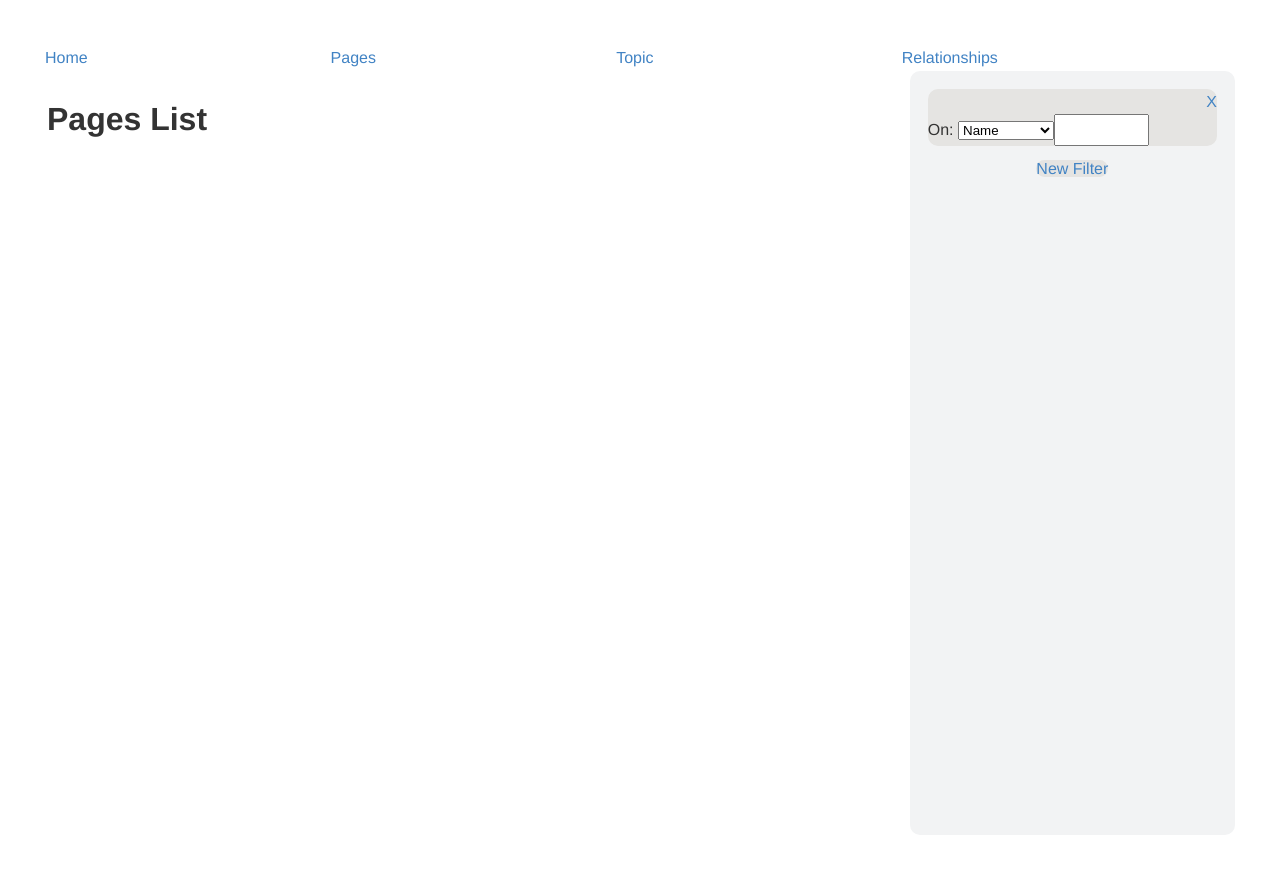
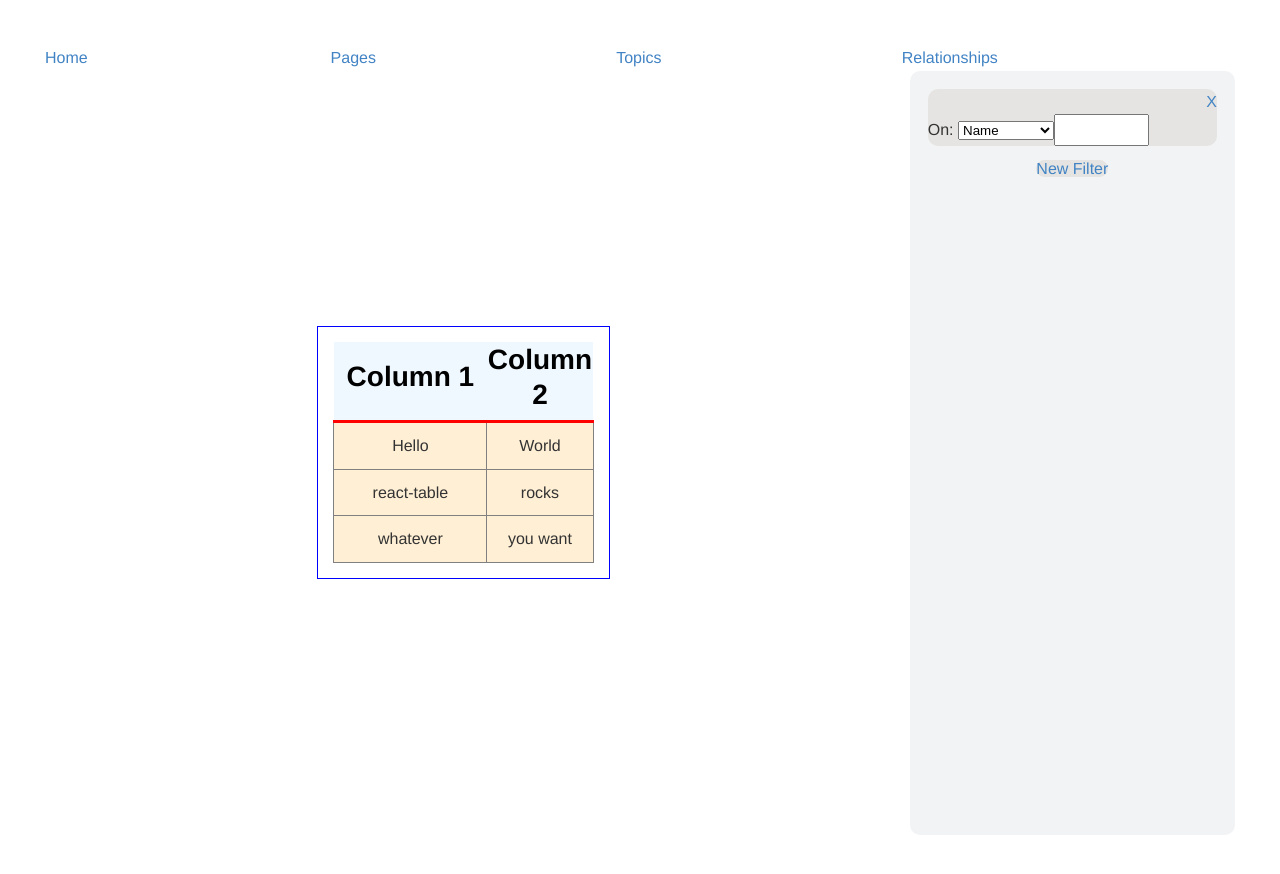
Before and after one commit to lrast/reference-organizer, a React (Create React App) app in the folder frontend/: page /page in a window 1280 px wide. Shown: the top 874 px of the page. Built offline with nearby package versions, Linux system fonts and the light colour scheme.

Commit message:
front and back ends talk to eachother

```diff
--- a/frontend/src/App.js
+++ b/frontend/src/App.js
@@ -23,7 +23,7 @@ function App() {
       <nav className="navheader">
         <li className="navheader"> <Link to="/home">Home</Link> </li>
         <li className="navheader"> <Link to="/page">Pages</Link> </li>
-        <li className="navheader"> <Link to="/topic">Topic</Link> </li>
+        <li className="navheader"> <Link to="/topic">Topics</Link> </li>
         <li className="navheader"> <Link to="/relationship">Relationships</Link> </li>
       </nav>
 
--- a/frontend/src/PagesList/pageslist.js
+++ b/frontend/src/PagesList/pageslist.js
@@ -1,14 +1,13 @@
 import React from 'react'
-import Sidebar from '../TableComponents'
+import {Sidebar, DataTable} from '../TableComponents'
 
 function PagesList() {
     return (
         <div className="table-wrapper">
-            <div className="table-body">
-                <h1> Pages List </h1>
-            </div>
+            <DataTable/>
             <Sidebar/>
         </div>
-)}
+)
+}
 
 export default PagesList;
--- a/frontend/src/TableComponents.jsx
+++ b/frontend/src/TableComponents.jsx
@@ -1,12 +1,105 @@
 import React from 'react';
-import { useState } from 'react';
-import ReactDOM from 'react-dom/client';
+
+import {useTable} from 'react-table'
 
 // table component
+function DataTable() {
+  // needs to be renamed.
+    const data = React.useMemo(
+      () => [
+       {
+         col1: 'Hello',
+         col2: 'World',
+       },
+       {
+         col1: 'react-table',
+         col2: 'rocks',
+       },
+       {
+         col1: 'whatever',
+         col2: 'you want',
+       },
+      ],
+      []
+   )
+
+    const columns = React.useMemo(
+      () => [
+       {
+         Header: 'Column 1',
+         accessor: 'col1', // accessor is the "key" in the data
+       },
+       {
+         Header: 'Column 2',
+         accessor: 'col2',
+       },
+      ],
+      []
+    )
+    const tableInstance = useTable({ columns, data })
+
+    const {
+      getTableProps,
+      getTableBodyProps,
+      headerGroups,
+      rows,
+      prepareRow,
+    } = tableInstance
+
+
+    return (
+      <div className="table-body">
+        <table {...getTableProps()} style={{ border: 'solid 1px blue' }} className="reference-table">
+         <thead>
+           {headerGroups.map(headerGroup => (
+             <tr {...headerGroup.getHeaderGroupProps()}>
+               {headerGroup.headers.map(column => (
+                 <th
+                   {...column.getHeaderProps()}
+                   style={{
+                     borderBottom: 'solid 3px red',
+                     background: 'aliceblue',
+                     color: 'black',
+                     fontWeight: 'bold',
+                   }}
+                 >
+                   {column.render('Header')}
+                 </th>
+               ))}
+             </tr>
+           ))}
+         </thead>
+         <tbody {...getTableBodyProps()}>
+           {rows.map(row => {
+             prepareRow(row)
+             return (
+               <tr {...row.getRowProps()}>
+                 {row.cells.map(cell => {
+                   return (
+                     <td
+                       {...cell.getCellProps()}
+                       style={{
+                         padding: '10px',
+                         border: 'solid 1px gray',
+                         background: 'papayawhip',
+                       }}
+                     >
+                       {cell.render('Cell')}
+                     </td>
+                   )
+                 })}
+               </tr>
+             )
+           })}
+         </tbody>
+        </table>
+      </div>
+   )
 
 
 
-//To do
+}
+
 
 
 // table sidebar
@@ -19,12 +112,9 @@ function Sidebar() {
 }
 
 
-export default Sidebar;
-
 
 class FilterList extends React.Component {
   // component representing the list of different filters
-
   constructor() {
     super()
     this.filters = [
@@ -39,7 +129,6 @@ class FilterList extends React.Component {
 
   makeNewFilter() {
     // make a new Filter, add it to the list, rerender the list of filters
-    console.log(this.filters)
     let key = this.totalNumberAdded += 1
     let newItem = FilterComponent(key, this)
     this.filters.unshift(newItem)
@@ -57,7 +146,6 @@ class FilterList extends React.Component {
   }
 
   render() {
-    console.log(this.filters)
     return React.createElement('ul',   {style: {listStyle: "none"}}, this.filters )
   }
 }
@@ -81,3 +169,5 @@ function FilterComponent(key, parent) {
     </div>
   </li>
 }
+
+export { DataTable, Sidebar };
--- a/frontend/src/TopicsList/topicslist.js
+++ b/frontend/src/TopicsList/topicslist.js
@@ -1,14 +1,21 @@
-import React from 'react'
-import Sidebar from '../TableComponents'
+import React, {useState, useEffect} from 'react'
+import {Sidebar, DataTable} from '../TableComponents'
+
 
 function TopicsList() {
-    return (
-        <div className="table-wrapper">
-            <div className="table-body">
-                <h1> Topics List </h1>
-            </div>
-            <Sidebar/>
-        </div>
+  const [tableData, setData] = useState(null);
+
+  console.log('here')
+  useEffect( () =>{
+    fetch( '/api/topic')
+    .then( (response) => console.log(response.json()) )
+  })
+
+  return (
+      <div className="table-wrapper">
+          <DataTable/>
+          <Sidebar/>
+      </div>
 )
 }
 
```
Also changed, not shown: frontend/package.json (+8 -5 lines), 2 other files (tests, documents, lock files or other folders).
